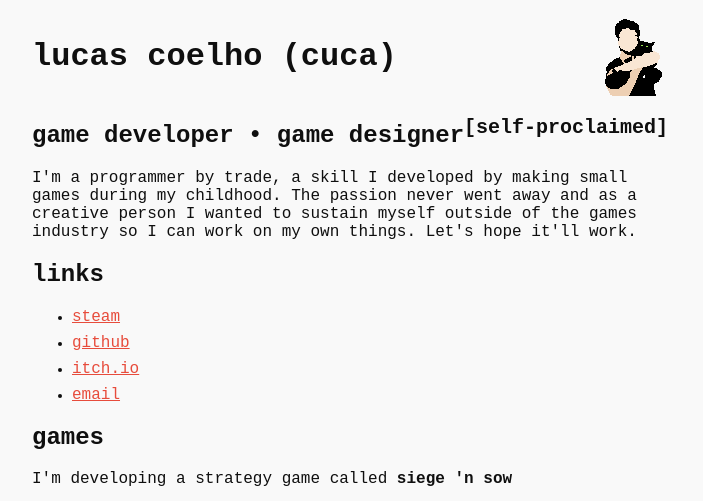
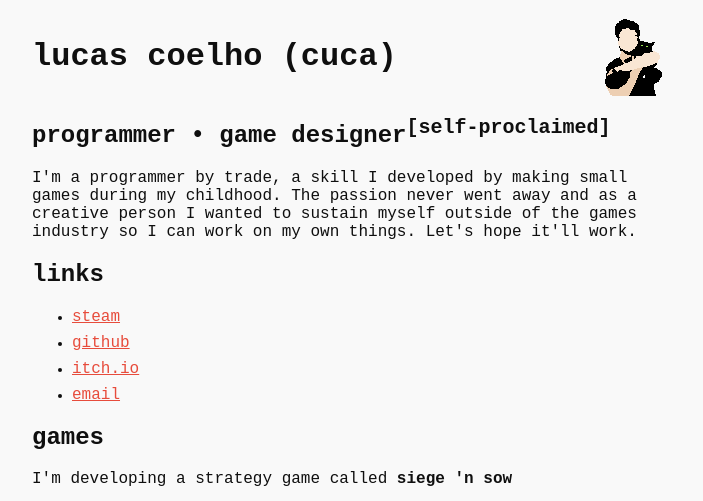
Before and after one commit to coelhucas/coelhucas.github.io, a plain HTML site: page index.html in a window 1280 px wide. Shown: the top 501 px of the page, without its empty margins (288-991 px from the left). Drawn offline with Linux system fonts and the light colour scheme.

Commit message:
chore: update

```diff
--- a/index.html
+++ b/index.html
@@ -18,7 +18,7 @@
                 <h1>lucas coelho (cuca)</h1>
                 <img class="image" src="img/eu-e-salem-pixel.png" />
             </div>
-            <h2>game developer • game designer<sup>[self-proclaimed]</sup></h2>
+            <h2>programmer • game designer<sup>[self-proclaimed]</sup></h2>
             <p>
                 I'm a programmer by trade, a skill I developed by making small
                 games during my childhood. The passion never went away and as a
```
